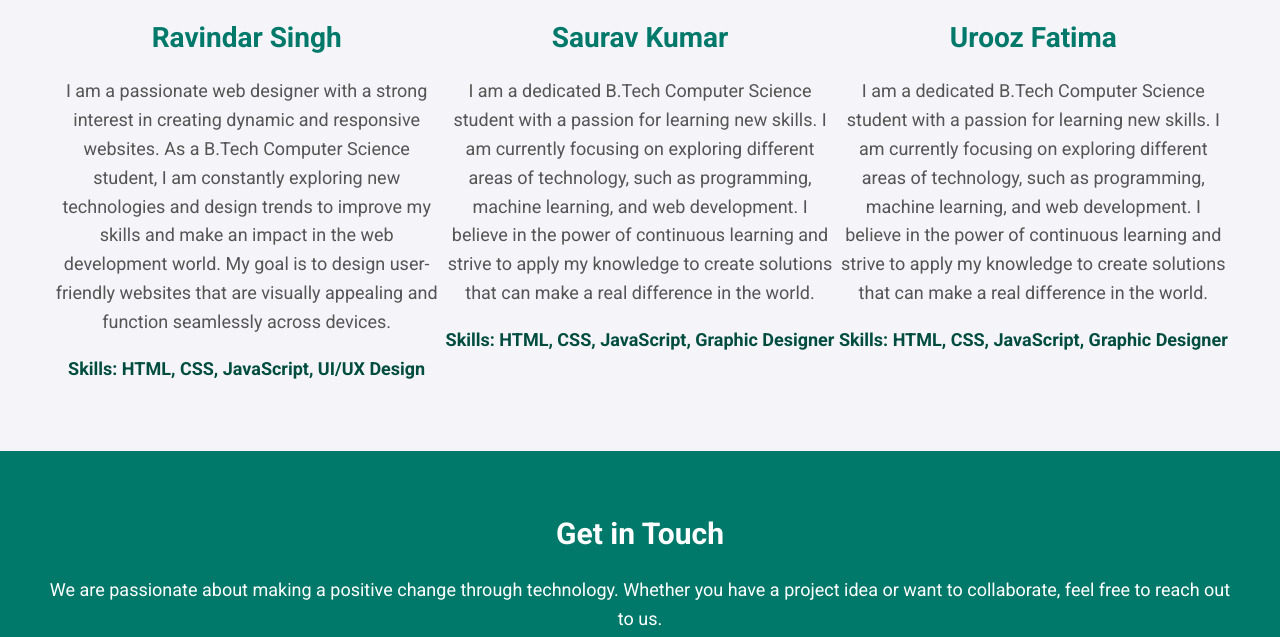
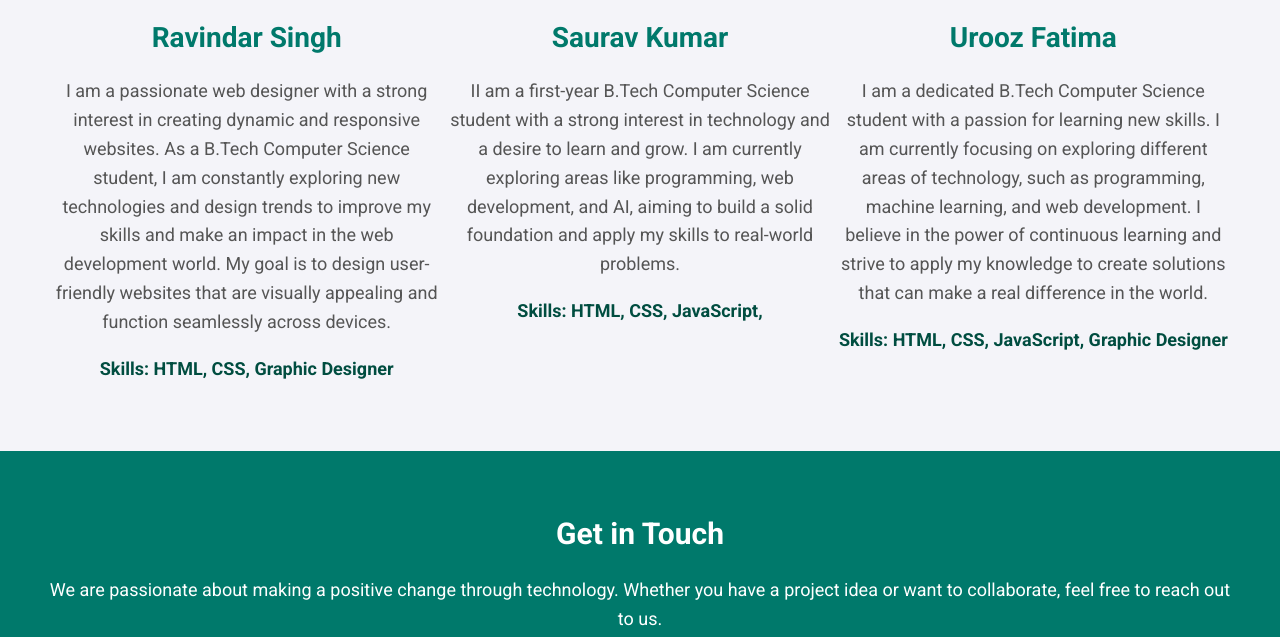
Before and after one commit to azfark/ecoeffeicient-hub, a plain HTML site: page about-us.html in a window 1280 px wide. Shown: the part 181-818 px from the top of the page. Drawn offline with Linux system fonts and the light colour scheme.

Commit message:
Update about-us.html

```diff
--- a/about-us.html
+++ b/about-us.html
@@ -112,13 +112,13 @@
             <img src="" alt="Ravindar Singh">
             <h2>Ravindar Singh</h2>
             <p>I am a passionate web designer with a strong interest in creating dynamic and responsive websites. As a B.Tech Computer Science student, I am constantly exploring new technologies and design trends to improve my skills and make an impact in the web development world. My goal is to design user-friendly websites that are visually appealing and function seamlessly across devices.</p>
-            <p class="skills">Skills: HTML, CSS, JavaScript, UI/UX Design</p>
+            <p class="skills">Skills: HTML, CSS, Graphic Designer</p>
         </div>
  <div class="person-info">
             <img src="" alt="Saurav Kumar">
             <h2>Saurav Kumar</h2>
-            <p>I am a dedicated B.Tech Computer Science student with a passion for learning new skills. I am currently focusing on exploring different areas of technology, such as programming, machine learning, and web development. I believe in the power of continuous learning and strive to apply my knowledge to create solutions that can make a real difference in the world.</p>
-            <p class="skills">Skills: HTML, CSS, JavaScript, Graphic Designer</p>
+            <p>II am a first-year B.Tech Computer Science student with a strong interest in technology and a desire to learn and grow. I am currently exploring areas like programming, web development, and AI, aiming to build a solid foundation and apply my skills to real-world problems.</p>
+            <p class="skills">Skills: HTML, CSS, JavaScript, </p>
         </div>
         <!-- Urooz Fatima -->
         <div class="person-info">
```
